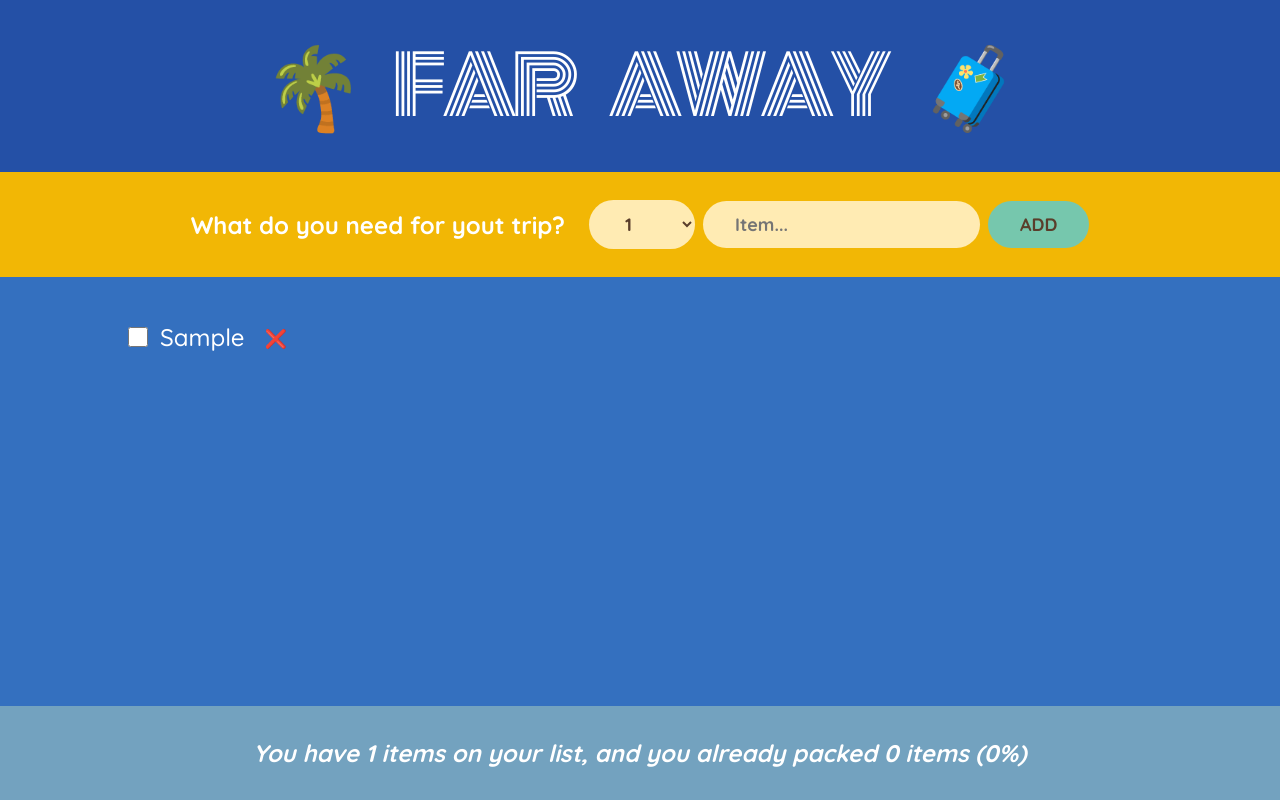
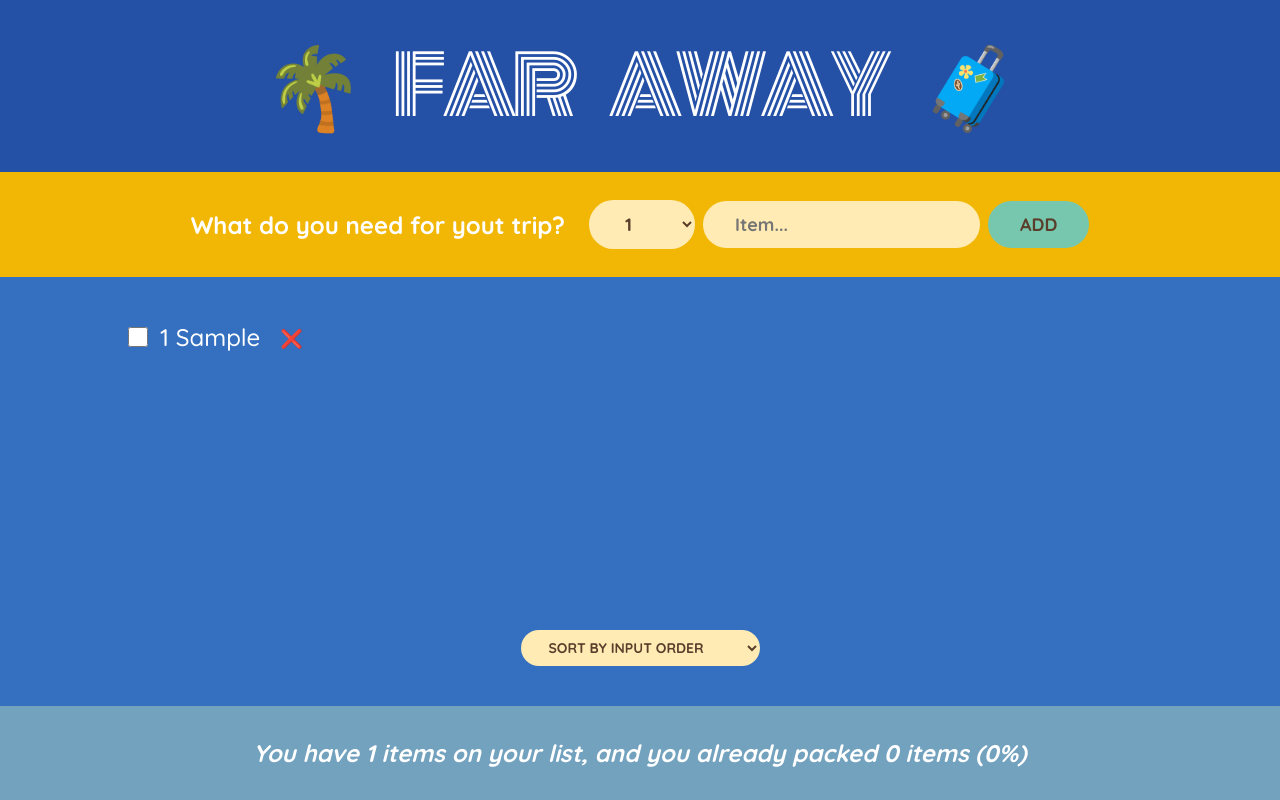
Before and after one commit to rodrigotfdev/reactTravelList, a React (Vite) app: page / in a window 1280 px wide. Both pictures are taken after typing "Sample" into the empty fields and a click on the button "ADD". Built offline with nearby package versions, Linux system fonts and the light colour scheme.

Commit message:
Sorting items with array manipulation methods

```diff
--- a/src/App.jsx
+++ b/src/App.jsx
@@ -54,6 +54,7 @@ function Form({ onAddItems }) {
     const newItem = { desc, qty, packed: false, id: Date.now() };
 
     onAddItems(newItem);
+    console.log(newItem);
 
     setDesc("");
     setQty(1);
@@ -86,10 +87,26 @@ function Form({ onAddItems }) {
 }
 
 function PackingList({ items, onDeleteItem, onToggleItems }) {
+  const [sortBy, setSortBy] = useState("input");
+
+  let sortedItems;
+
+  if (sortBy === "input") {
+    sortedItems = items;
+  }
+
+  if (sortBy === "description") {
+    sortedItems = items.slice().sort((a, b) => a.desc.localeCompare(b.desc));
+  }
+
+  if (sortBy === "packed") {
+    sortedItems = items.slice().sort((a,b) => Number(a.packed) - Number(b.packed))
+  }
+
   return (
     <div className="list">
       <ul>
-        {items.map((item) => (
+        {sortedItems.map((item) => (
           <Item
             itemObj={item}
             onDeleteItem={onDeleteItem}
@@ -98,6 +115,19 @@ function PackingList({ items, onDeleteItem, onToggleItems }) {
           />
         ))}
       </ul>
+
+      <div className="actions">
+        <select
+          name=""
+          id=""
+          value={sortBy}
+          onChange={(e) => setSortBy(e.target.value)}
+        >
+          <option value="input">Sort by input order</option>
+          <option value="description">Sort by description</option>
+          <option value="packed">Sort by packed status</option>
+        </select>
+      </div>
     </div>
   );
 }
@@ -111,7 +141,7 @@ function Item({ itemObj, onDeleteItem, onToggleItems }) {
         onChange={() => onToggleItems(itemObj.id)}
       />
       <span style={itemObj.packed ? { textDecoration: "line-through" } : {}}>
-        {itemObj.quantity} {itemObj.desc}
+      {itemObj.qty} {itemObj.desc}
       </span>
       <button onClick={() => onDeleteItem(itemObj.id)}>❌</button>
     </li>
@@ -119,17 +149,22 @@ function Item({ itemObj, onDeleteItem, onToggleItems }) {
 }
 
 function Stats({ items }) {
-  if (!items.length) return <p className="stats"><em>Start adding some items to your packing list 🚀</em></p>;
+  if (!items.length)
+    return (
+      <p className="stats">
+        <em>Start adding some items to your packing list 🚀</em>
+      </p>
+    );
   const numItems = items.length;
   const numPacked = items.filter((item) => item.packed).length;
   const percentage = Math.round((numPacked / numItems) * 100);
   return (
     <footer className="stats">
-
       <em>
-        {percentage === 100 ? 'You got everything! Ready to go ✈' :  `You have ${numItems} items on your list, and you already packed ${numPacked} items (${percentage}%)`}
+        {percentage === 100
+          ? "You got everything! Ready to go ✈"
+          : `You have ${numItems} items on your list, and you already packed ${numPacked} items (${percentage}%)`}
       </em>
-
     </footer>
   );
 }
```
